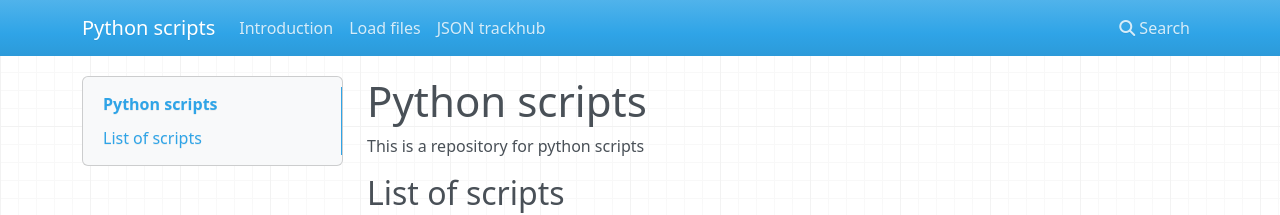
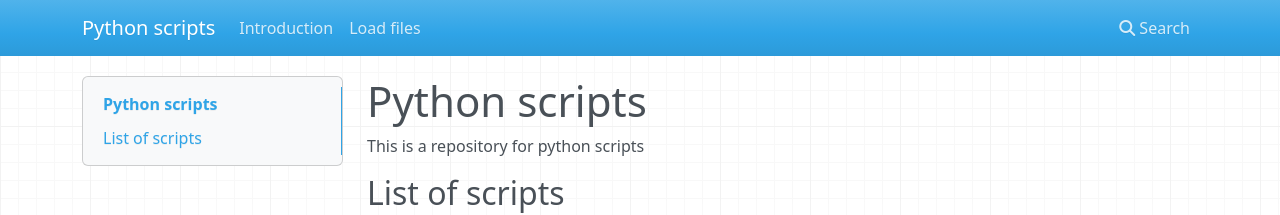
Before and after one commit to avikdatta/python_scripts, an MkDocs documentation site: the page built from docs/index.md, in a window 1280 px wide. Shown: the top 215 px of the page. Built offline with MkDocs 1.6.1, drawn with Linux system fonts in a browser that asks for light colours; nearby versions of some CDN libraries; old or Windows-style settings are respelled for this version of MkDocs.

Commit message:
Update mkdocs.yml

```diff
--- a/mkdocs.yml
+++ b/mkdocs.yml
@@ -2,4 +2,3 @@ site_name: Python scripts
 pages:
     - 'Introduction': 'docs/index.md'
     - 'Load files': 'scripts/load_ftp_files/README.md'
-    - 'JSON trackhub': 'scripts/index_to_json_hub/README.md'
```
